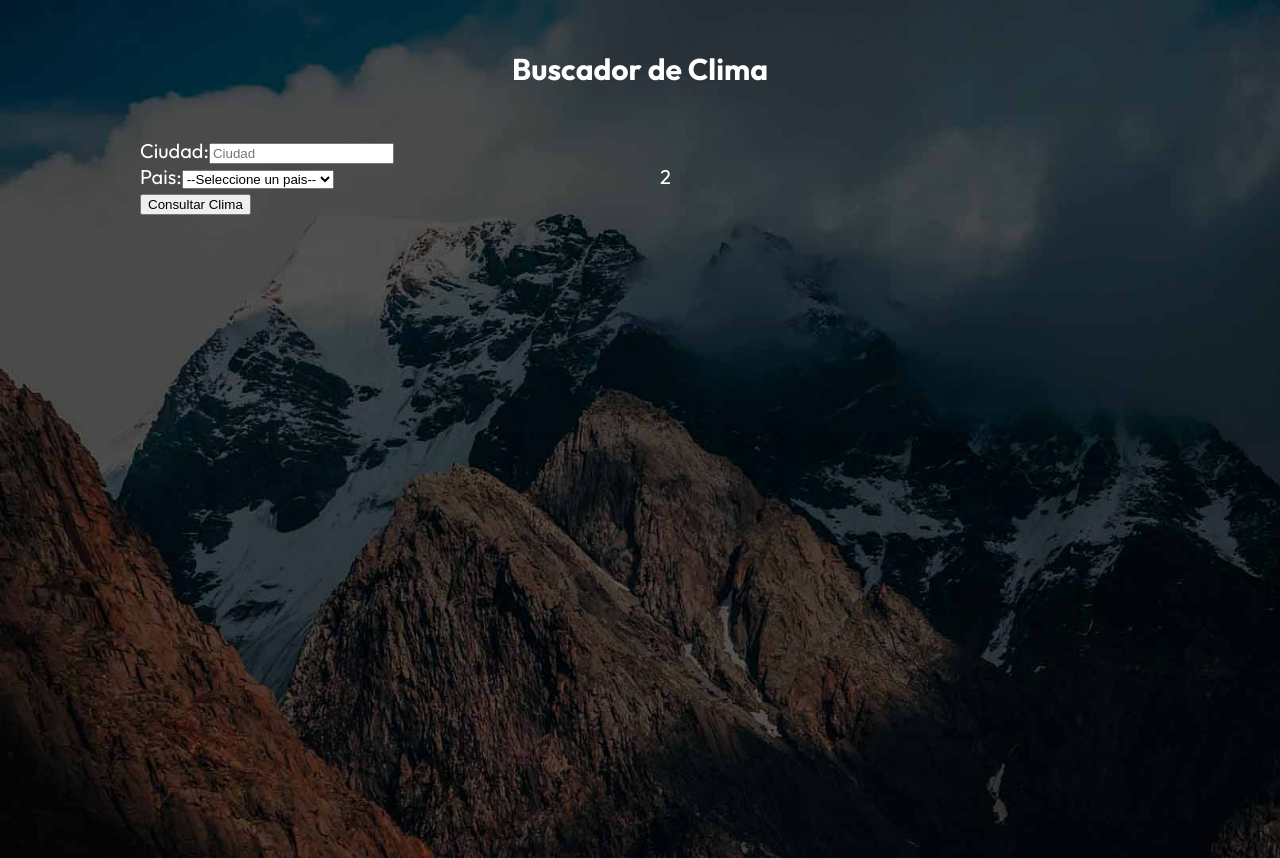
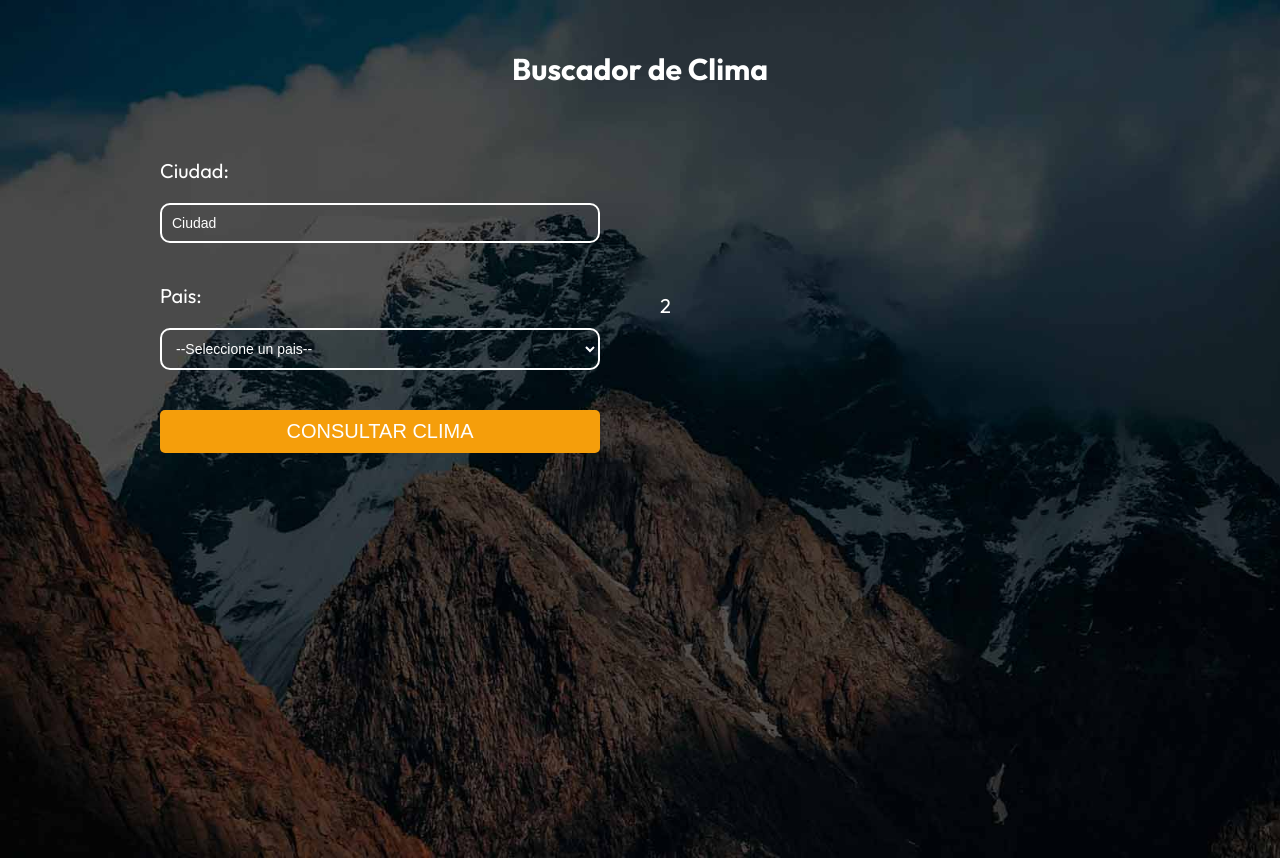
Before and after one commit to victor-varela/clima-react-typescript, a React (Vite) app: page / in a window 1280 px wide. Built offline with nearby package versions, Linux system fonts and the light colour scheme.

Commit message:
feat: add form styles

```diff
--- a/src/components/Form/Form.module.css
+++ b/src/components/Form/Form.module.css
@@ -1 +1,38 @@
-/**/
+.form {
+  div {
+    display: flex;
+    flex-direction: column;
+    gap: 2rem;
+    padding: 2rem;
+  }
+}
+
+.form input:not(input[type="submit"]),
+select {
+  background-color: transparent;
+  border: 2px solid var(--white);
+  padding: 1rem;
+  border-radius: 1rem;
+  font-size: 1.4rem;
+  font-weight: 400;
+  color: var(--white);
+}
+
+.form input::placeholder {
+  color: var(--white);
+}
+
+.form option {
+  color: black;
+}
+
+input[type="submit"] {
+  padding: 1rem;
+  border: none;
+  border-radius: 0.5rem;
+  cursor: pointer;
+  text-transform: uppercase;
+  background-color: var(--primary);
+  color: var(--white);
+  font-size: 2rem;
+}
--- a/src/components/Form/Form.tsx
+++ b/src/components/Form/Form.tsx
@@ -1,17 +1,18 @@
+import styles from "./Form.module.css";
 import { countries } from "../../data";
 
 const Form = () => {
   return (
     <>
-      <form>
+      <form className={styles.form}>
         <div>
           <label htmlFor="city">Ciudad:</label>
           <input id="city" type="text" name="city" placeholder="Ciudad" />
         </div>
         <div>
-          <label htmlFor="contries">Pais:</label>
-          <select >
-            <option id="countries">--Seleccione un pais--</option>
+          <label htmlFor="countries">Pais:</label>
+          <select id="countries">
+            <option>--Seleccione un pais--</option>
             {countries.map(country => (
               <option value={country.code} key={country.code}>
                 {country.name}
@@ -19,7 +20,9 @@ const Form = () => {
             ))}
           </select>
         </div>
-        <input type="submit" value='Consultar Clima' />
+        <div>
+          <input type="submit" value="Consultar Clima" />
+        </div>
       </form>
     </>
   );
--- a/src/data/index.ts
+++ b/src/data/index.ts
@@ -5,5 +5,6 @@ export const countries = [
   { code: 'CO', name: 'Colombia' },
   { code: 'CR', name: 'Costa Rica' },
   { code: 'ES', name: 'España' },
-  { code: 'PE', name: 'Perú' }
+  { code: 'PE', name: 'Perú' },
+  { code: 'UY', name: 'Uruguay' }
 ]
```
